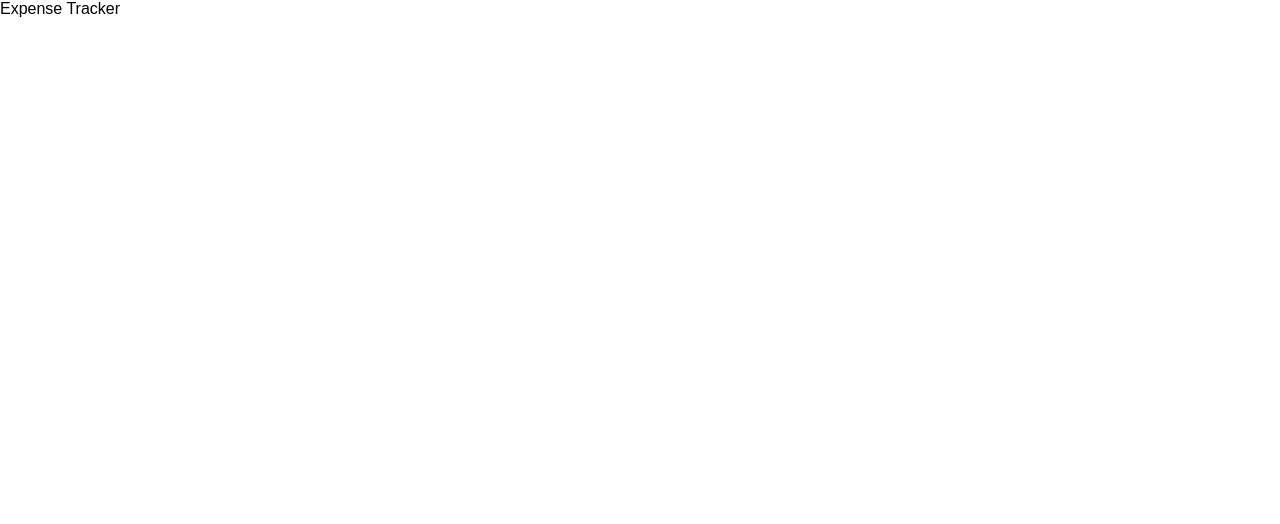
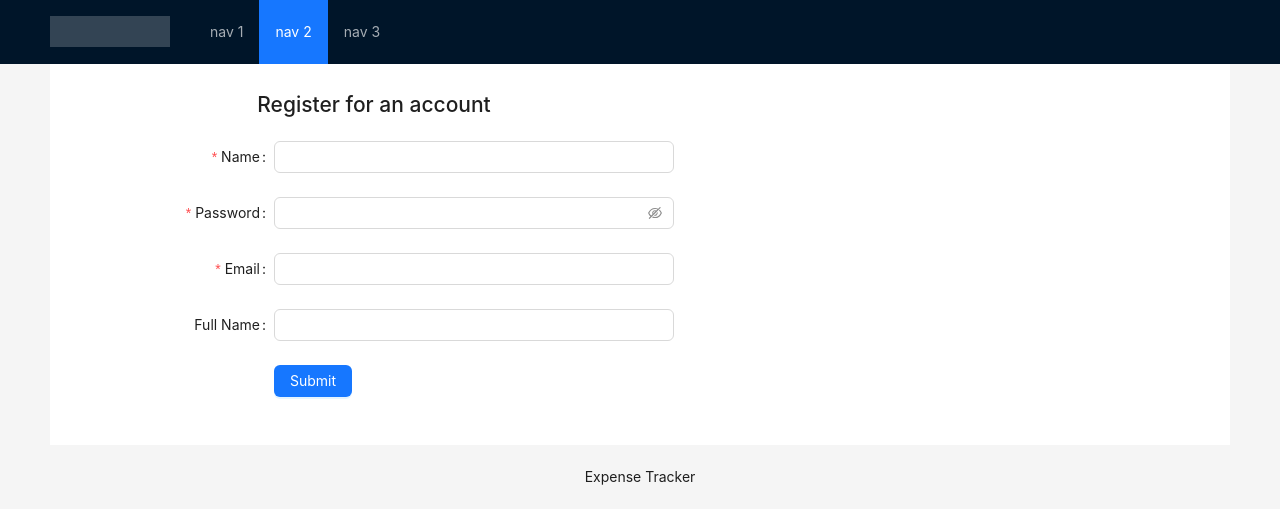
Before and after one commit to Halil-KAPLAN/expense_tracker-react-typescript, a React (Create React App) app: page /register in a window 1280 px wide. Shown: the top 524 px of the page. Built offline with nearby package versions, Linux system fonts and the light colour scheme.

Commit message:
created register form

```diff
--- a/package.json
+++ b/package.json
@@ -11,7 +11,9 @@
     "@types/node": "^16.18.25",
     "@types/react": "^18.2.0",
     "@types/react-dom": "^18.2.1",
+    "@types/react-router-dom": "^5.3.3",
     "antd": "^5.4.6",
+    "axios": "^1.4.0",
     "react": "^18.2.0",
     "react-dom": "^18.2.0",
     "react-redux": "^8.0.5",
--- a/src/App.tsx
+++ b/src/App.tsx
@@ -1,7 +1,50 @@
-function App() {
-  return <div className="App">
-     Expense Tracker
-  </div>;
-}
+import React from "react";
+import { Route, Routes } from "react-router-dom";
+import { Layout, Menu, theme } from "antd";
+import SignUp from "./components/SignUp";
+
+const { Header, Content, Footer } = Layout;
+
+const App: React.FC = () => {
+  const {
+    token: { colorBgContainer },
+  } = theme.useToken();
+
+  return (
+    <Layout>
+      <Header style={{ position: "sticky", top: 0, zIndex: 1, width: "100%" }}>
+        <div
+          style={{
+            float: "left",
+            width: 120,
+            height: 31,
+            margin: "16px 24px 16px 0",
+            background: "rgba(255, 255, 255, 0.2)",
+          }}
+        />
+        <Menu
+          theme="dark"
+          mode="horizontal"
+          defaultSelectedKeys={["2"]}
+          items={new Array(3).fill(null).map((_, index) => ({
+            key: String(index + 1),
+            label: `nav ${index + 1}`,
+          }))}
+        />
+      </Header>
+      <Content className="site-layout" style={{ padding: "0 50px" }}>
+        <div
+          style={{ padding: 24, minHeight: 380, background: colorBgContainer }}
+        >
+          <Routes>
+            <Route path="/" element={null}></Route>
+            <Route path="/register" element={<SignUp />}></Route>
+          </Routes>
+        </div>
+      </Content>
+      <Footer style={{ textAlign: "center" }}>Expense Tracker</Footer>
+    </Layout>
+  );
+};
 
 export default App;
--- /dev/null
+++ b/src/components/SignUp.tsx
@@ -0,0 +1,90 @@
+import { Button, Form, Input, message } from "antd";
+import { useNavigate } from "react-router-dom";
+
+import api from "../utils/api";
+
+const layout = {
+  labelCol: { span: 8 },
+  wrapperCol: { span: 18 },
+};
+
+/* eslint-disable no-template-curly-in-string */
+const validateMessages = {
+  required: "${label} is required!",
+  types: {
+    email: "${label} is not a valid email!",
+    number: "${label} is not a valid number!",
+  },
+  number: {
+    range: "${label} must be between ${min} and ${max}",
+  },
+};
+
+const onFinish = async (values: any, navigate: any, showErrorMsgFn: any) => {
+  try {
+    await api.post("/users/register", values);
+    navigate("/login");
+  } catch (error: any) {
+    showErrorMsgFn(error.response.data.errorMessage);
+  }
+};
+
+function SignUp() {
+  const [messageApi, contextHolder] = message.useMessage();
+  const navigate = useNavigate();
+
+  const showErrorMsgFn = (errorMsg: string) => {
+    messageApi.open({
+      type: "error",
+      content: errorMsg,
+    });
+  };
+
+  return (
+    <>
+      {contextHolder}
+      <Form
+        {...layout}
+        name="nest-messages"
+        onFinish={(values: any) => {
+          onFinish(values, navigate, showErrorMsgFn);
+        }}
+        style={{ maxWidth: 600 }}
+        validateMessages={validateMessages}
+      >
+        <h2 style={{ textAlign: "center", marginBottom: "20px" }}>
+          Register for an account
+        </h2>
+        <Form.Item name="username" label="Name" rules={[{ required: true }]}>
+          <Input />
+        </Form.Item>
+        <Form.Item
+          label="Password"
+          name="password"
+          rules={[
+            { required: true, message: "Please input your password!", min: 6 },
+          ]}
+        >
+          <Input.Password />
+        </Form.Item>
+        <Form.Item
+          name="email"
+          label="Email"
+          rules={[{ required: true, type: "email" }]}
+        >
+          <Input />
+        </Form.Item>
+        <Form.Item name="full_name" label="Full Name">
+          <Input />
+        </Form.Item>
+        <Form.Item wrapperCol={{ ...layout.wrapperCol, offset: 8 }}>
+          <Button type="primary" htmlType="submit">
+            Submit
+          </Button>
+        </Form.Item>
+      </Form>
+    </>
+  );
+}
+
+export default SignUp;
--- a/src/index.tsx
+++ b/src/index.tsx
@@ -5,6 +5,7 @@ import { configureStore } from "@reduxjs/toolkit";
 import { Provider } from "react-redux";
 import App from "./App";
 import rootReducer from "./store";
+import { BrowserRouter } from "react-router-dom";
 
 const root = ReactDOM.createRoot(
   document.getElementById("root") as HTMLElement
@@ -14,7 +15,9 @@ const store = configureStore({
   middleware: [thunk],
 });
 root.render(
-  <Provider store={store}>
-    <App />
-  </Provider>
+  <BrowserRouter>
+    <Provider store={store}>
+      <App />
+    </Provider>
+  </BrowserRouter>
 );
--- /dev/null
+++ b/src/utils/api.ts
@@ -0,0 +1,5 @@
+import axios from "axios";
+
+export default axios.create({
+    baseURL: process.env.REACT_APP_APIURL,
+})
```
Also changed, not shown: 2 other files (tests, documents, lock files or other folders).
